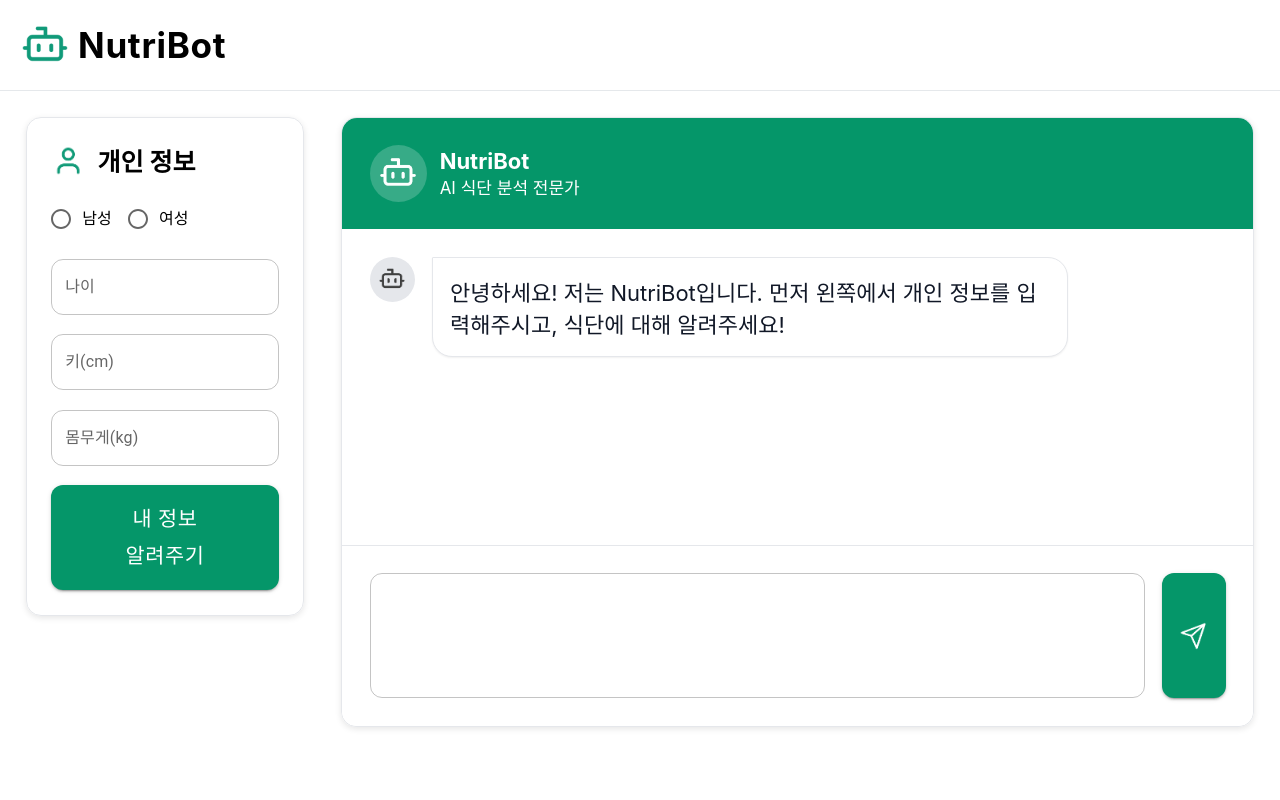
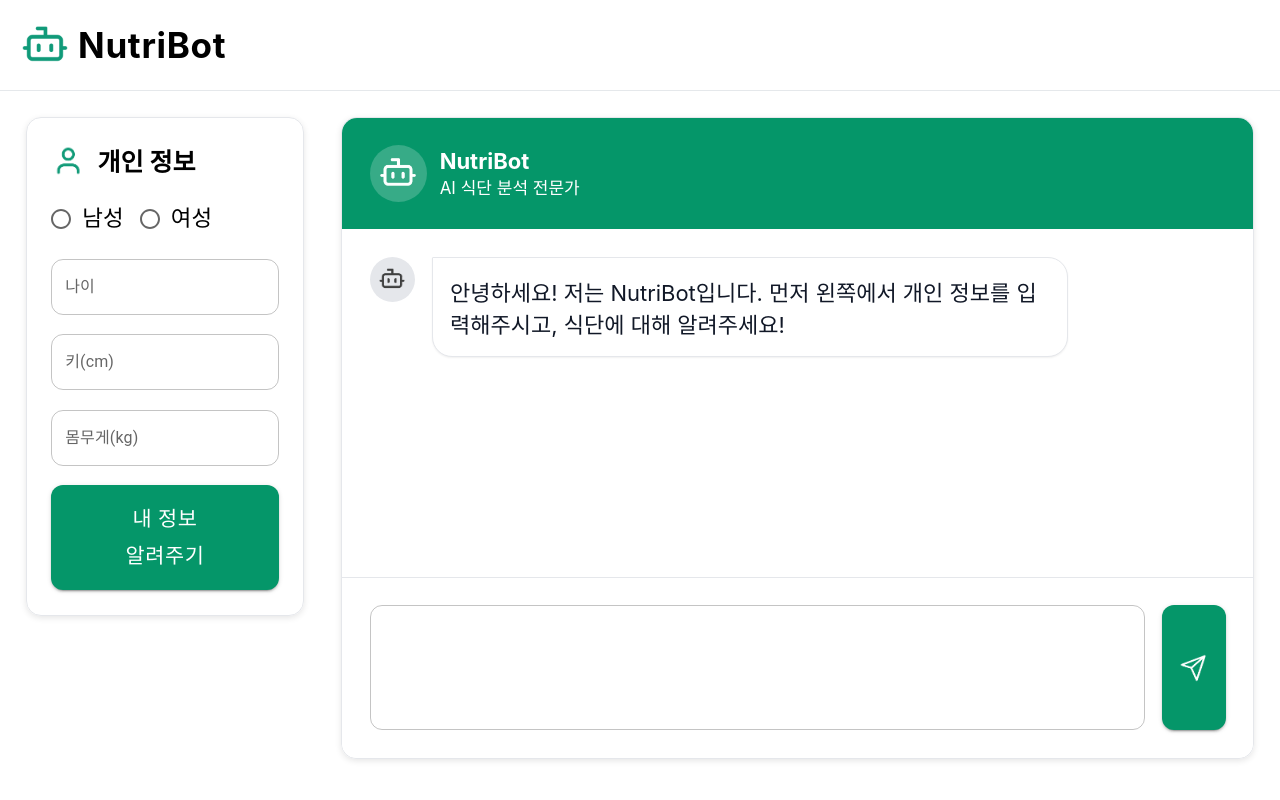
Before and after one commit to Nico-NaeCoding/nutriBot, a React (Create React App) app in the folder client/: page /chat in a window 1280 px wide. Built offline with nearby package versions, Linux system fonts and the light colour scheme.

Commit message:
desgin: 라디오 버튼 수정 #18

```diff
--- a/client/src/Component/CustomRadio/CustomRadio.js
+++ b/client/src/Component/CustomRadio/CustomRadio.js
@@ -17,6 +17,11 @@ const CustomRadio = ({ value, onChange, options }) => {
                         />
                     }
                     label={opt.label}
+                    sx={{
+                        "& .MuiFormControlLabel-label": {
+                            fontSize: "1.4rem",
+                        },
+                    }}
                 />
             ))}
         </RadioGroup>
--- a/client/src/Pages/ChatPage/ChatPage.style.js
+++ b/client/src/Pages/ChatPage/ChatPage.style.js
@@ -44,7 +44,7 @@ export const ChattingContainer = styled.div`
     border: 1px solid #e5e7eb;
     box-shadow: 0 2px 6px rgba(0, 0, 0, 0.1);
     border-radius: 15px;
-    height: 95%;
+    height: 100%;
 `;
 
 export const ChattingTop = styled.div`
```
